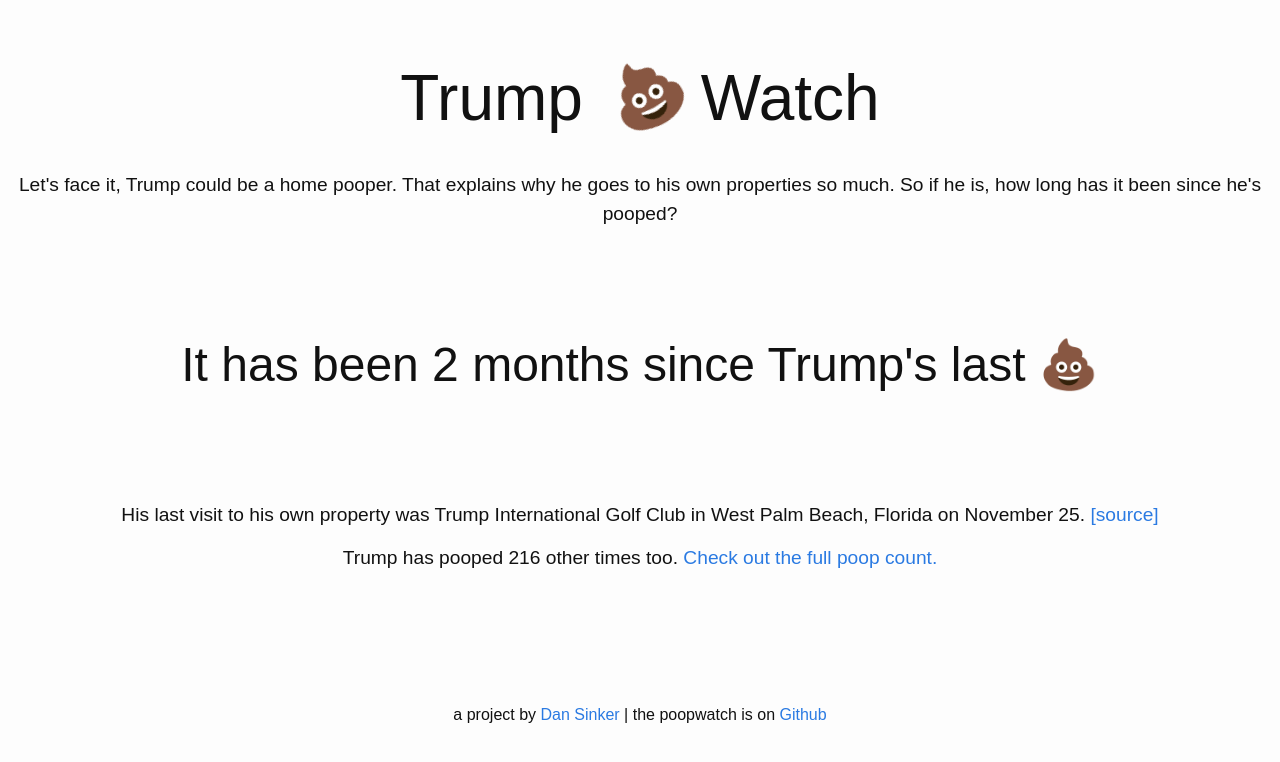
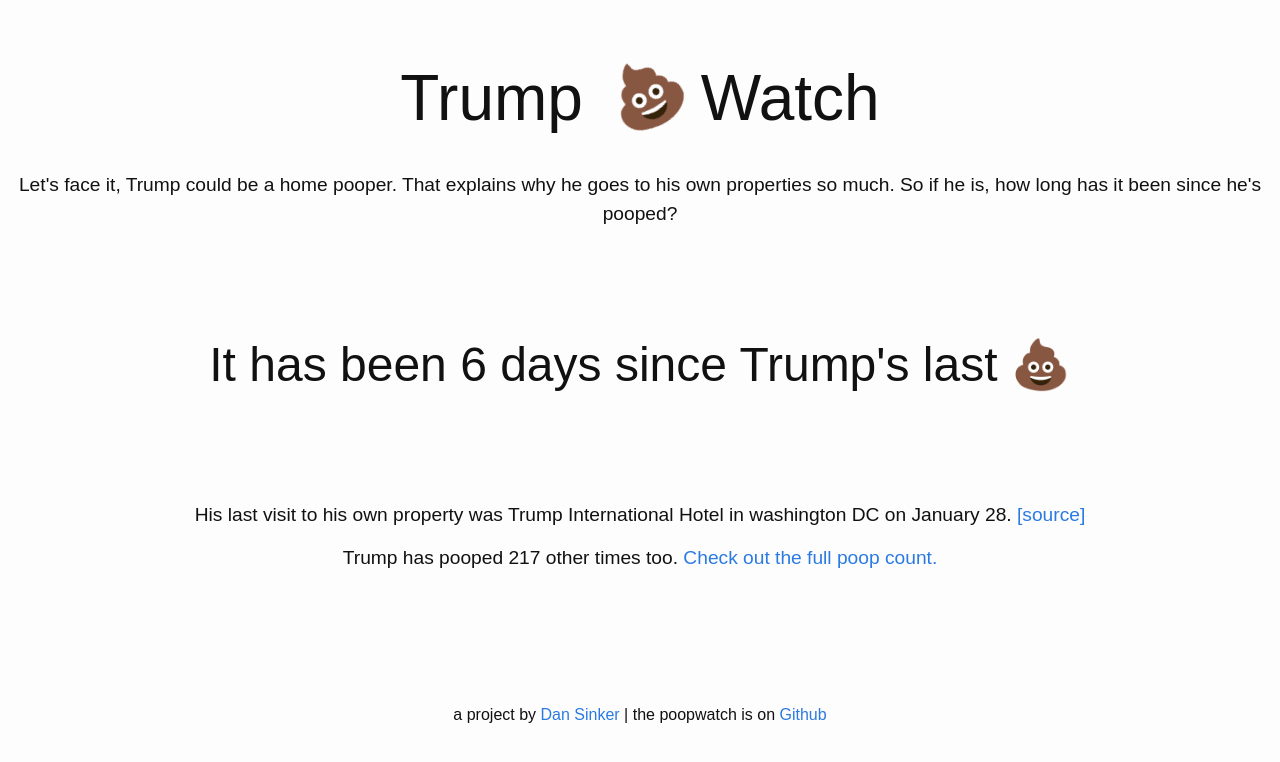
Before and after one commit to dansinker/trumppoopwatch.org, a Jekyll site: the page built from index.md, in a window 1280 px wide. Shown: the top 762 px of the page. Built offline with Jekyll 4.4.1, drawn with Linux system fonts in a browser that asks for light colours; nearby versions of some CDN libraries.

Commit message:
finally he pooped again

```diff
--- a/_data/trumps.yml
+++ b/_data/trumps.yml
@@ -1,4 +1,8 @@
 poops:
+- location: Trump International Hotel
+  city: washington DC
+  date: 2019-01-28
+  link: https://twitter.com/markknoller/status/1090031508470022144
 - location: Trump International Golf Club
   city: West Palm Beach, Florida
   date: 2018-11-25
```
